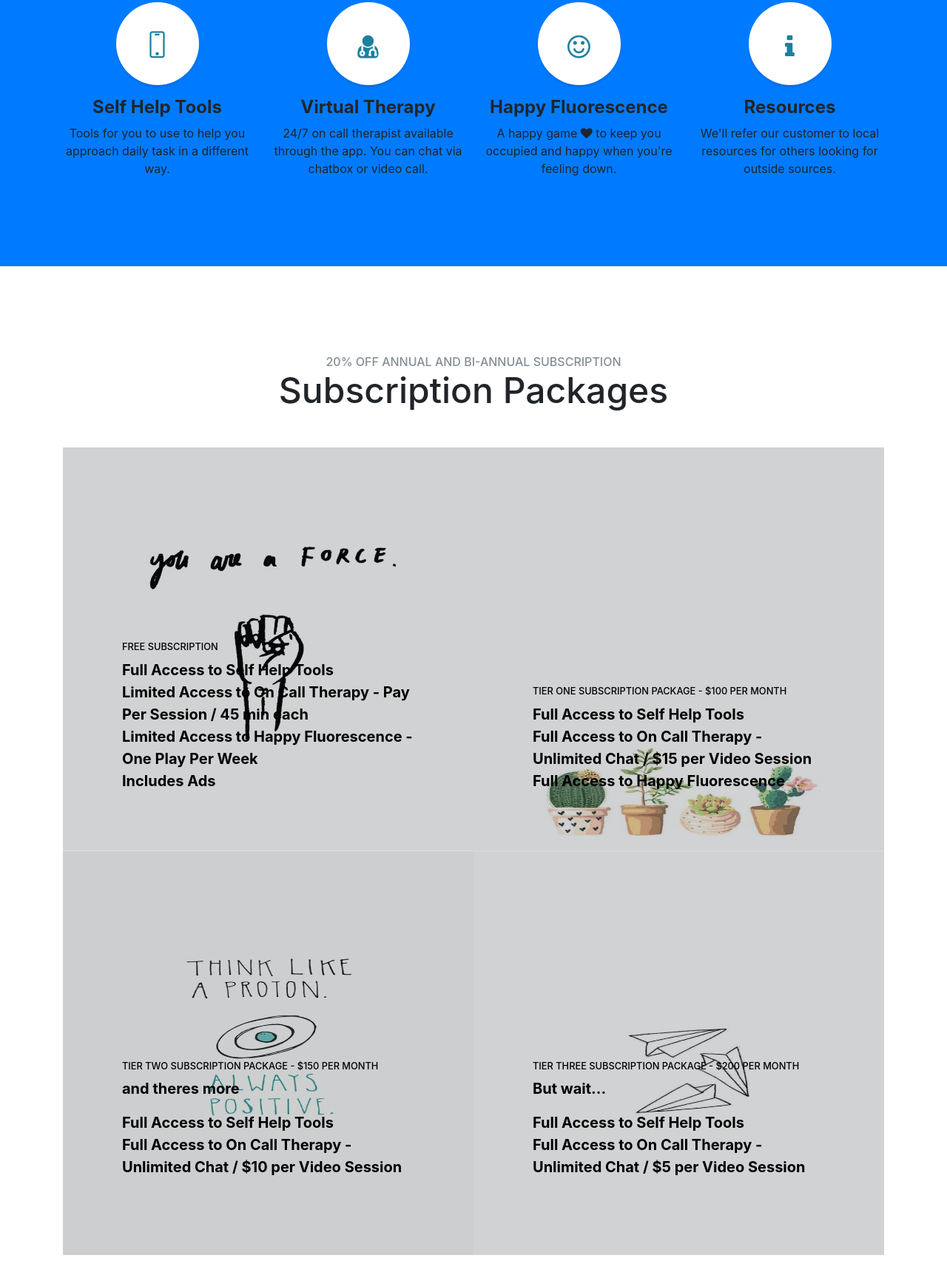
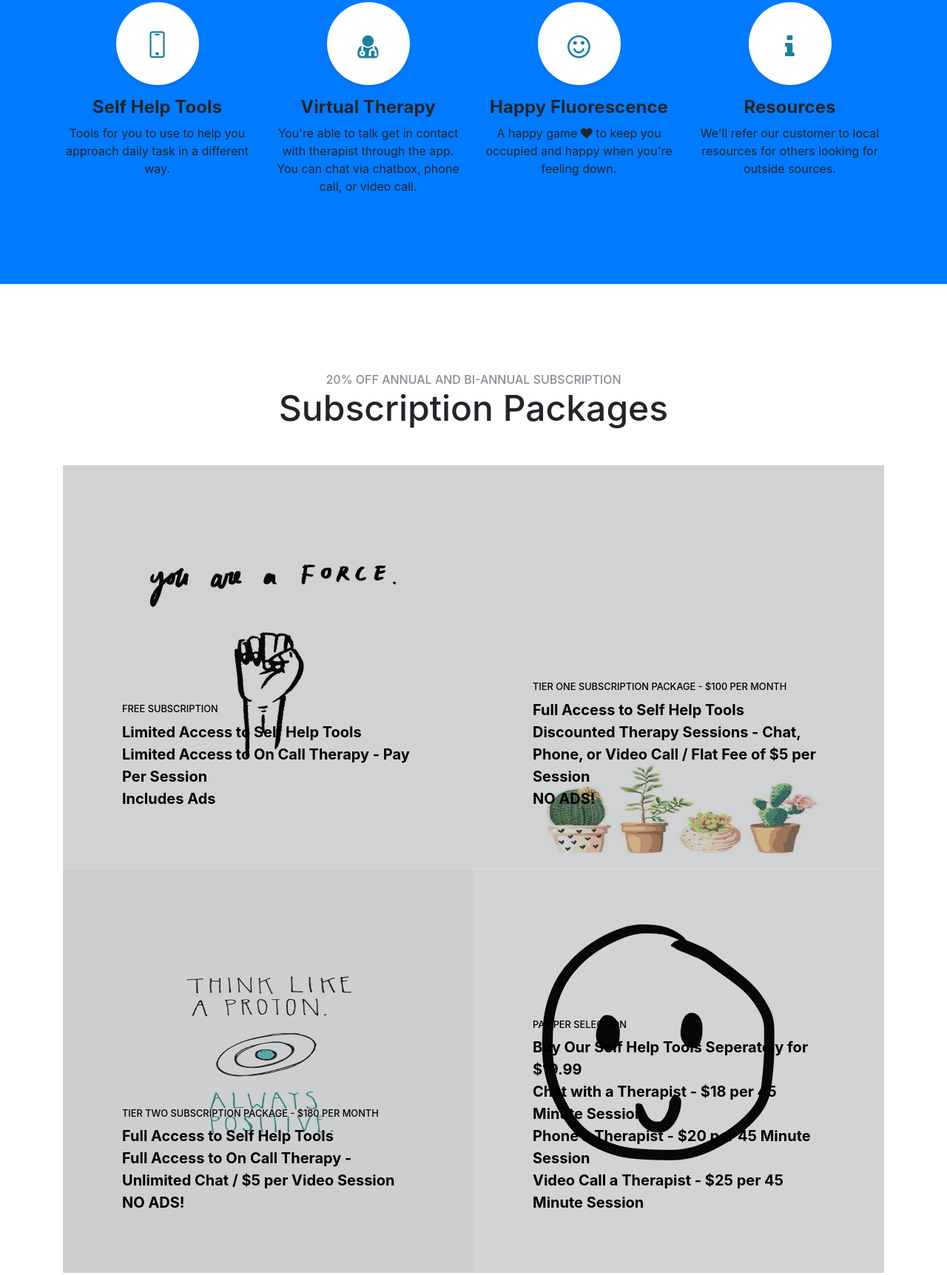
Before and after one commit to aprulb/finalmomshouse, a website with bundled scripts: page momhouse.html in a window 1280 px wide. Shown: the part 1575-3299 px from the top of the page at 74% size. Built offline with nearby package versions, Linux system fonts and the light colour scheme.

Commit message:
momhouse

```diff
--- a/momhouse.html
+++ b/momhouse.html
@@ -109,7 +109,7 @@
             <h4>
               <strong>Virtual Therapy</strong>
             </h4>
-            <p class="text-black mb-0"> 24/7 on call therapist available through the app. You can chat via chatbox or video call.</p>
+            <p class="text-black mb-0"> You're able to talk get in contact with therapist through the app. You can chat via chatbox, phone call, or video call.</p>
           </div>
           <div class="col-lg-3 col-md-6 mb-5 mb-md-0">
             <span class="service-icon rounded-circle mx-auto mb-3">
@@ -148,9 +148,8 @@
               <span class="caption">
                 <span class="caption-content">
                   <h2>Free Subscription </h2>
-                  <p class="mb-0">Full Access to Self Help Tools <br>
-                  Limited Access to On Call Therapy - Pay Per Session / 45 min each <br>
-                  Limited Access to Happy Fluorescence - One Play Per Week<br>
+                  <p class="mb-0">Limited Access to Self Help Tools <br>
+                  Limited Access to On Call Therapy - Pay Per Session <br>
                   Includes Ads</p>
                 </span>
               </span>
@@ -164,8 +163,8 @@
                 <span class="caption-content">
                   <h2>Tier One Subscription Package - $100 Per Month </h2>
                   <p class="mb-0">Full Access to Self Help Tools<br>
-                    Full Access to On Call Therapy - Unlimited Chat / $15 per Video Session <br>
-                    Full Access to Happy Fluorescence
+                    Discounted Therapy Sessions - Chat, Phone, or Video Call / Flat Fee of $5 per Session <br>
+                    NO ADS!
                   </p>
                 </span>
               </span>
@@ -176,10 +175,11 @@
             <a class="portfolio-item" href="#">
               <span class="caption">
                 <span class="caption-content">
-                  <h2>Tier Two Subscription Package - $150 Per Month</h2>
-                  <p> and theres more</p>
+                  <h2>Tier Two Subscription Package - $180 Per Month</h2>
                   <p class="mb-0">Full Access to Self Help Tools<br>
-                    Full Access to On Call Therapy - Unlimited Chat / $10 per Video Session</p> <br>
+                    Full Access to On Call Therapy - Unlimited Chat / $5 per Video Session<br>
+                    NO ADS!
+                  </p>
                 </span>
               </span>
 
@@ -189,14 +189,16 @@
             <a class="portfolio-item" href="#">
               <span class="caption">
                 <span class="caption-content">
-                  <h2>Tier Three Subscription Package - $200 Per Month </h2>
-                  <p>But wait...</p>
-                  <p class="mb-0">Full Access to Self Help Tools<br>
-                    Full Access to On Call Therapy - Unlimited Chat / $5 per Video Session</p> <br>
+                  <h2>PAY PER SELECTION</h2>
+                  <p class="mb-0">Buy Our Self Help Tools Seperately for $19.99<br>
+                    Chat with a Therapist - $18 per 45 Minute Session <br>
+                    Phone a Therapist - $20 per 45 Minute Session <br>
+                    Video Call a Therapist - $25 per 45 Minute Session
+                  </p>
                 </span>
               </span>
 
-              <img class="img-fluid" src="img/new3.jpg" alt="">
+              <img class="img-fluid" src="img/smile.gif" alt="">
             </a>
           </div>
         </div>
@@ -263,7 +265,7 @@
         </div>
         <div class="col-md-6">
 
-          <p> TRANSITION BIO </p>
+          <p> In my senior year of high school, I began to struggle keeping up with my school work, I lacked motivation to go in everyday, I was barely getting any sleep, and experienced many anxiety attacks trying to cope with everything. I had not known that these were some of many symptoms of depression. Since then, I've found that I wasn't the only one going through these feelings and that many people had been confronting with these feelings with poor coping mechanisms. So I created Mom's House, to help my peers overcome their mental health issues and build a community to communicate with others to let them know that things aren't always fine and that's okay. We just have to learn how to manage.  </p>
 
         </div>
         <!--  <h2 class="mx-auto mb-5">Welcome to
@@ -299,8 +301,12 @@
     <!-- Footer -->
     <footer class="footer text-center">
       <div class="container">
+        <div class="lp-element lp-pom-text nlh" id="lp-pom-text-907">
+          <div style="text-align: center; font-size: 18px; color: #5D727D; letter-spacing: 0; line-height: 24px; color: #909796;">If you are in a life threatening situation - <strong style="color: #2D3D3B ;">don&rsquo;t use this site.</strong> <br>
+            Call +1 (800) 273-8255 or use <a href="http://www.pbs.org/wnet/cryforhelp/featured/resources-hotlines-and-web-sites-for-teens/11/" style="font-weight: 700; color: #7C72D8;">these resources</a> to get immediate help.</div>
+          </div>
         <ul class="list-inline mb-5">
-          <li class="list-inline-item">
+          <li class="list-inline-item"> <br>
             <a class="social-link rounded-circle text-white mr-3" href="mailto:aprilbolton37@gmail.com">
               <i class="fa fa-envelope-o"></i>
             </a>
```
Also changed, not shown: img/smile.gif (added).
